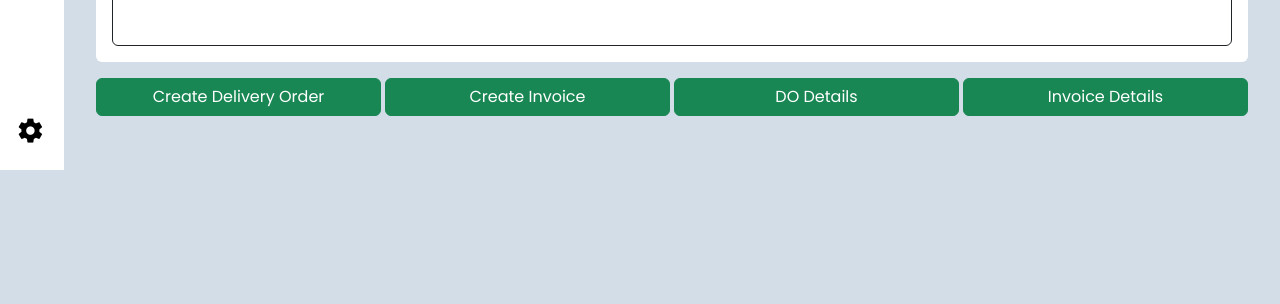
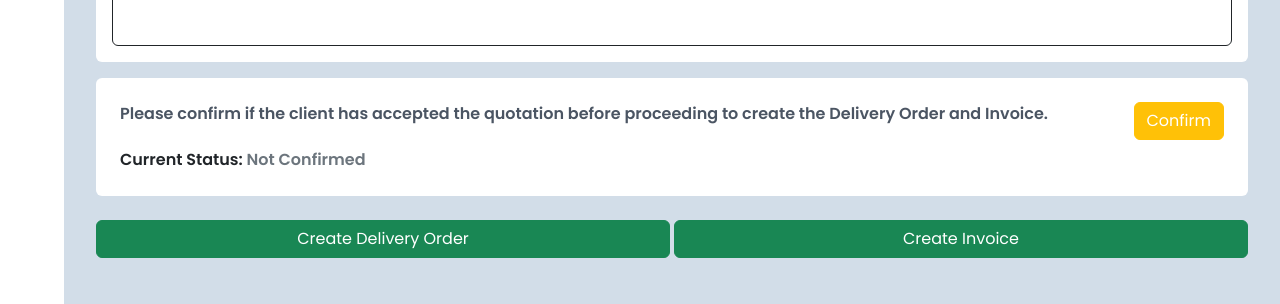
Before and after one commit to hsyad/Frontend-MADBook, a Vue app: page /quotation/1 in a window 1280 px wide. Shown: the part 630-934 px from the top of the page. Before the commit the page ends 800 px from the top, so only its background shows below. Built offline with nearby package versions, Linux system fonts and the light colour scheme; no server answers.

Commit message:
Details Update

```diff
--- a/src/views/tasks/billing/DODetails.vue
+++ b/src/views/tasks/billing/DODetails.vue
@@ -8,13 +8,13 @@
                     <p class="mb-0">Subject: {{ quote.subject }}</p>
                 </div>
                 <div class="d-flex gap-2">
-                    <button @click="downloadDoc" class="btn btn-primary rounded-md text-white font-bold">
+                    <button @click="downloadDoc" class="btn btn-primary h-12 w-20">
                         <span class="material-icons text-white align-middle">
                             download
                         </span>
                     </button>
-                    <button @click="openModal" class="btn btn-success rounded-md text-white font-bold">Edit</button>
-                    <button class="btn btn-danger">Delete</button>
+                    <button @click="openModal" class="btn btn-success h-12 w-20">Edit</button>
+                    <button class="btn btn-danger h-12 w-20">Delete</button>
 
                     <DoEdit v-if="showEditModal" :showEditModal="showEditModal" :devOr="devOr"
                         @update:items="items = $event" @update:showEditModal="showEditModal = $event"
--- a/src/views/tasks/billing/QuoteDetails.vue
+++ b/src/views/tasks/billing/QuoteDetails.vue
@@ -51,7 +51,7 @@
                             <div class="text-start">
                                 <div class="d-flex gap-3">
                                     <p><strong>Quote No: </strong> </p>
-                                    <p>{{ "#MAD00"+quoteId.id }}</p>
+                                    <p>{{ "#MAD00" + quoteId.id }}</p>
                                 </div>
                                 <div class="d-flex gap-2">
                                     <p><strong>Issue Date: </strong> </p>
@@ -101,23 +101,68 @@
                 <p class="mt-5"><strong>Notes: </strong> {{ quote.notes }}</p>
             </div>
         </div>
-        <div class="flex m-2 justify-center">
+        <div class="p-4 my-3 bg-white rounded-md align-middle items-center">
+            <div v-if="!quote.confirmed" class="d-flex justify-between">
+                <div>
+                    <p class="text-gray-600 fw-semibold mb-0">Please confirm if the client has accepted the
+                        quotation before
+                        proceeding
+                        to
+                        create the Delivery
+                        Order
+                        and Invoice.</p>
+                </div>
+                <div>
+                    <button @click="confirmQuotation" :class="confirmButtonClass" :disabled="isDisabled">
+                        Confirm
+                    </button>
 
                 </div>
-        <div class="d-flex gap-1 mb-2">
-            <button @click="navigateToDO" class="btn btn-success rounded-md text-white font-bold w-full">
+            </div>
+
+            <div>
+                <p class="mb-0 mt-2 fw-semibold">
+                    Current Status: <span :class="statusColor">{{ statusText }}</span>
+                </p>
+            </div>
+        </div>
+
+        <div class="m-4"></div>
+
+        <!-- BUTTONS -->
+        <div>
+            <!-- kalau quotation ini takde DO dan Invoice, create buttons sahaja akan muncul -->
+            <div class="d-flex gap-1 mb-2" v-if="!quote.delivery_order && !quote.invoice">
+                <button @click="createDO" class="btn btn-success rounded-md text-white font-bold w-full">
                     Create Delivery Order</button>
-            <button @click="navigateToInvoice" class="btn btn-success rounded-md text-white font-bold w-full">
+
+                <button @click="createInvoice" class="btn btn-success rounded-md text-white font-bold w-full">
                     Create Invoice</button>
-                <RouterLink :to="{name: 'DODetails', params:{id: doId}}"
+            </div>
+
+            <!-- kalau quotation ini dah ada DO dan Invoice, view buttons sahaja akan muncul -->
+            <div class="d-flex gap-1 mb-2" v-else-if="quote.delivery_order && !quote.invoice">
+                <RouterLink :to="{ name: 'DODetails', params: { id: quote.delivery_order } }"
                     class="btn btn-success rounded-md text-white font-bold w-full">
                     DO Details
                 </RouterLink>
-                <RouterLink :to="{name: 'InvoiceDetails', params:{id: InvoiceId}}"
+                <RouterLink :to="{ name: 'InvoiceDetails', params: { id: quote.invoice } }"
                     class="btn btn-success rounded-md text-white font-bold w-full">
                     Invoice Details
                 </RouterLink>
             </div>
+
+
+            <!-- DEBUG -->
+            <div class="bg-white p-3 my-3 rounded-md gap-1 mt-5">
+                <p v-if="!quote.delivery_order">Delivery Order is missing</p>
+                <p v-else>Delivery Order is available</p>
+
+                <p v-if="!quote.invoice">Invoice is missing</p>
+                <p v-else>Invoice is available</p>
+            </div>
+        </div>
+
     </main>
 </template>
 
@@ -125,12 +170,14 @@
 import QuoteEdit from '@/components/QuoteEdit.vue';
 import axios from 'axios';
 import Swal from 'sweetalert2';
-import { onMounted, ref, watch } from 'vue';
+import { computed, onMounted, ref, watch } from 'vue';
 import { useRoute, useRouter } from 'vue-router';
 
 const router = useRouter();
 const route = useRoute();
-const quote = ref({});
+const quote = ref({
+    status: 0,
+});
 const items = ref([]);
 const devOr = ref({});
 const inv = ref({});
@@ -138,24 +185,43 @@ const showEditModal = ref(false);
 const doId = ref({})
 const InvoiceId = ref({})
 const quoteId = defineProps({
-    id:{
+    id: {
         required: true,
         type: String
     }
 })
 
+const checkQuoteStatus = () => {
+    console.log('Delivery Order:', this.quote.delivery_order);
+    console.log('Invoice:', this.quote.invoice);
+
+    // Menyemak jika Delivery Order dan Invoice ada atau hilang
+    if (!this.quote.delivery_order) {
+        console.log('Delivery Order is missing');
+    } else {
+        console.log('Delivery Order is available');
+    }
+
+    if (!this.quote.invoice) {
+        console.log('Invoice is missing');
+    } else {
+        console.log('Invoice is available');
+    }
+}
+
+
 //Fetch quotation details
 const fetchQuoteDetails = async () => {
     try {
-        const response = await axios.get(`http://quotation.test/api/Quotation/`+quoteId.id );
-        const { q_delivery_orders, q_invoices} = response.data
+        const response = await axios.get(`http://quotation.test/api/Quotation/` + quoteId.id);
+        const { q_delivery_orders, q_invoices } = response.data
 
-        if(q_delivery_orders != null)
+        if (q_delivery_orders != null)
             doId.value = q_delivery_orders.id
         else
             doId.value = 'nonexistent'
 
-        if(q_invoices != null)
+        if (q_invoices != null)
             InvoiceId.value = q_invoices.id
         else
             InvoiceId.value = 'nonexistent'
@@ -163,6 +229,8 @@ const fetchQuoteDetails = async () => {
         if (response.data) {
             quote.value = response.data;
             items.value = response.data.q_items || [];
+
+            console.log("Borrower ID:", response.data.borrower_id);
         }
     } catch (error) {
         console.error("Error fetching quotation: ", error);
@@ -173,7 +241,7 @@ const fetchQuoteDetails = async () => {
 const downloadDoc = async () => {
     try {
 
-        const response = await axios.get(`http://quotation.test/api/Quotations/${quote.value.id}/download`, {
+        const response = await axios.get(`http://quotation.test/api/Quotation/${quote.value.id}/download`, {
             responseType: 'blob'
         });
 
@@ -236,32 +304,74 @@ const saveEdit = async (updatedData) => {
     }
 };
 
-const navigateToDO = () => {
+const confirmQuotation = async () => {
+    quote.value.status = 1;
+
+    try {
+        await axios.put(`http://quotation.test/api/Quotation/${quote.value.id}/Confirm`);
+
+        Swal.fire({
+            icon: 'success',
+            title: 'Quotation Confirmed!',
+            text: 'You can now create a Delivery Order and Invoice.',
+            confirmButtonText: 'OK',
+            confirmButtonColor: '#4cbb17'
+        });
+    } catch (error) {
+        console.error('Error confirming quotation:', error);
+        Swal.fire({
+            icon: 'error',
+            title: 'Something went wrong',
+            text: 'Please try again.',
+            confirmButtonText: 'OK',
+        });
+    }
+}
+
+const isDisabled = computed(() => quote.value.status === 1);
+
+const confirmButtonClass = computed(() => ({
+    'btn btn-warning text-white': !isDisabled.value, // Kalau belum confirm, warna asal
+    'btn btn-secondary text-white': isDisabled.value // Kalau confirmed, tukar ke kelabu
+}));
+
+
+const statusText = computed(() => {
+    return quote.value.status === 1 ? 'Confirmed' : 'Not Confirmed';
+});
+
+const statusColor = computed(() => {
+    return quote.value.status === 1 ? 'text-success' : 'text-secondary';
+});
+
+const createDO = () => {
     router.push('/create-delivery-order');
 }
 
-const navigateToInvoice = () => {
+const createInvoice = () => {
     router.push('/create-invoice');
 }
 
-const navigateToDODetails = () => {
-    if (devOr.value) {
-        router.push(`/DO/${devOr.value.id}`);
-    } else {
-        alert("No Delivery Order linked to this Quotation");
-    }
-}
+// const viewDO = () => {
+//     if (devOr.value) {
+//         router.push(`/DO/${devOr.value.id}`);
+//     } else {
+//         alert("No Delivery Order linked to this Quotation");
+//     }
+// }
 
-const navigateToInvDetails = () => {
-    if (inv.value) {
-        router.push(`/Invoice/${inv.value.id}`);
-    } else {
-        alert("No Invoice linked to this Quotation");
-    }
-}
+// const viewInvoice = () => {
+//     if (inv.value) {
+//         router.push(`/Invoice/${inv.value.id}`);
+//     } else {
+//         alert("No Invoice linked to this Quotation");
+//     }
+// }
 
 onMounted(async () => {
     fetchQuoteDetails();
+
+
 });
 </script>
 
```
Also changed, not shown: src/views/tasks/billing/InvoiceDetails.vue (+67 -5 lines). Lines whose indentation alone changed are shown as unchanged.
